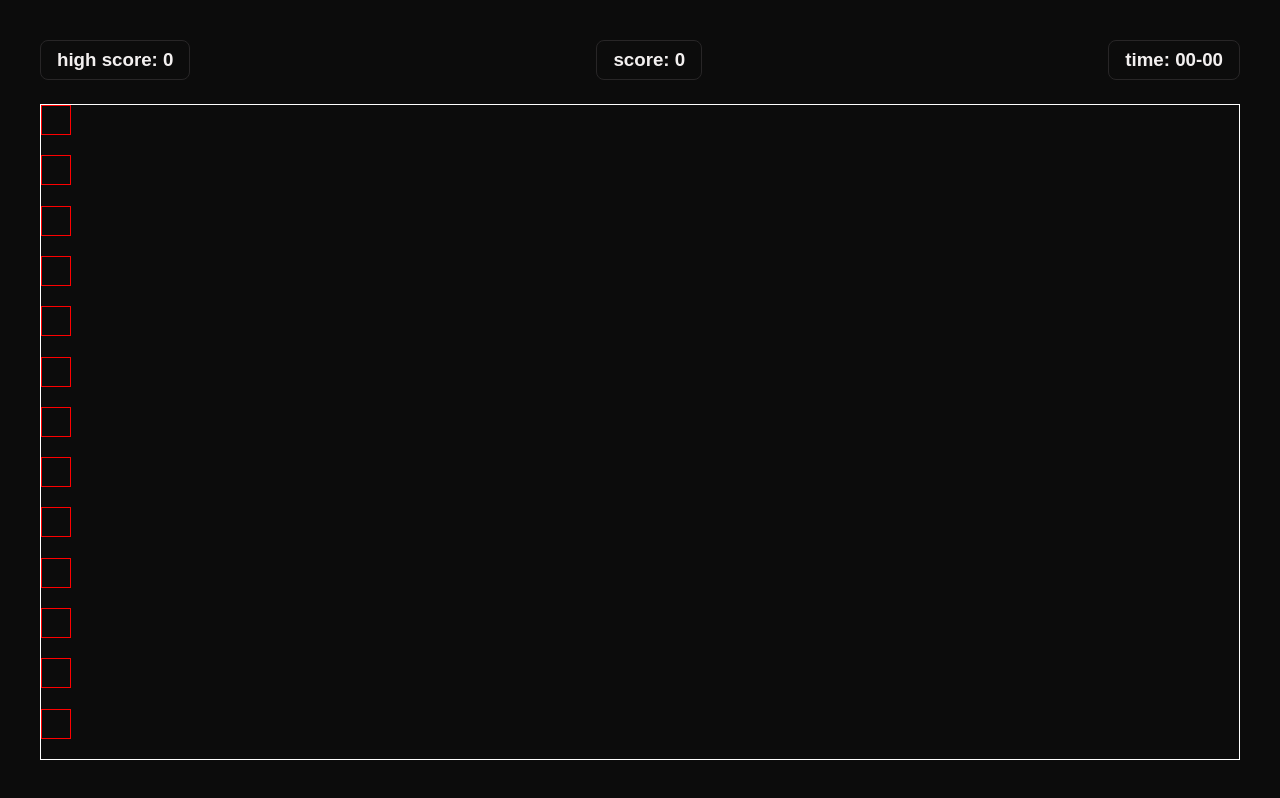
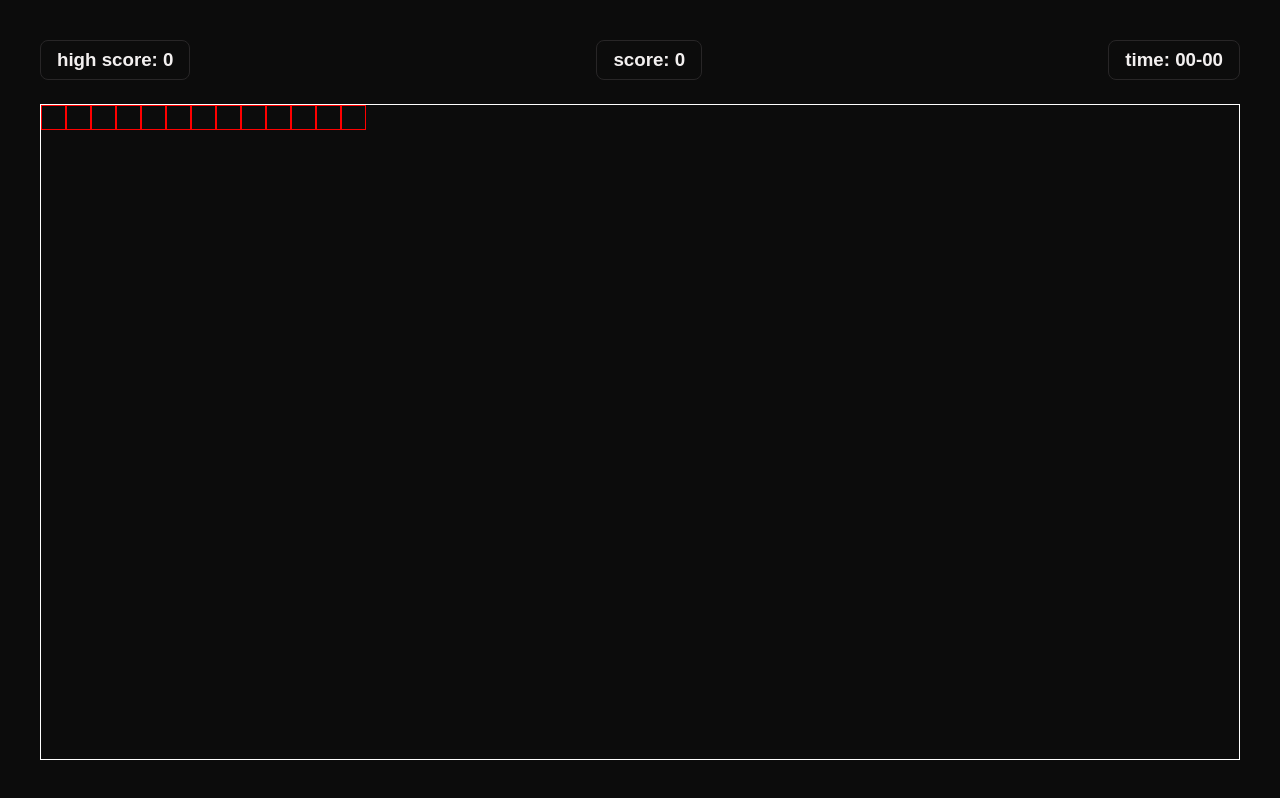
Before and after one commit to mohammedsahil74/snake_game, a plain HTML site: page index.html in a window 1280 px wide. Drawn offline with Linux system fonts and the light colour scheme.

Commit message:
aligned the dummy blocks

```diff
--- a/style.css
+++ b/style.css
@@ -68,11 +68,11 @@ section .infos {
   border: 1px solid white;
   flex-grow: 1;
   display: grid;
-  grid-template-columns: repeat(autofill, 30px);
-  grid-template-rows: repeat(autofill, 30px);
+  grid-template-columns: repeat(auto-fill,25px);
+  grid-template-rows: repeat(auto-fill,25px);
 }
 .block {
-  height: 30px;
-  width: 30px;
+  height: 25px;
+  width: 25px;
   border: 1px solid red;
 }
```
